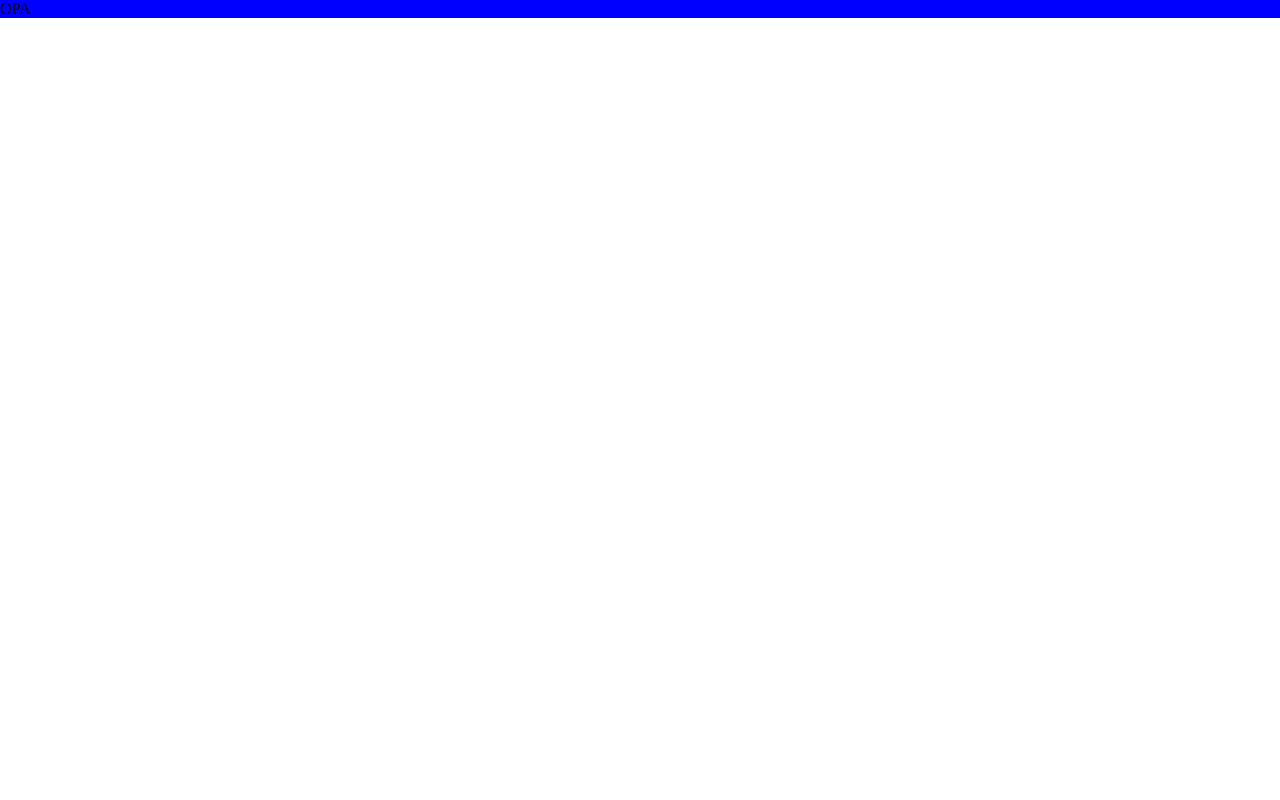
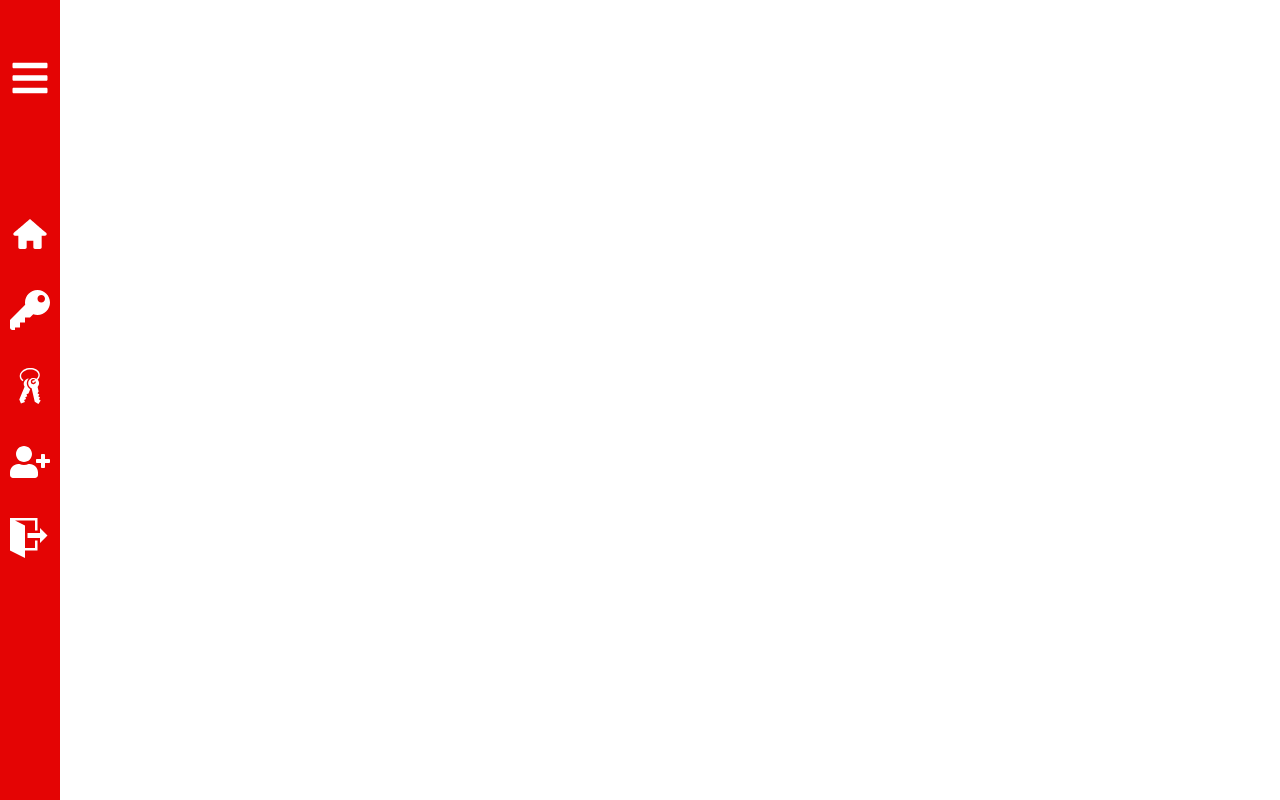
Before and after one commit to DevAlexMiller/rhonline, a React (Vite) app: page /home in a window 1280 px wide. Built offline with nearby package versions, Linux system fonts and the light colour scheme.

Commit message:
Add Sidebar

```diff
--- a/src/components/Inputs/styles.js
+++ b/src/components/Inputs/styles.js
@@ -10,7 +10,6 @@ export const MyInput = styled.input`
   padding: 1vh 2.5vw 1vh 3.5vw;
   outline: none;
   font-size: 1.5vw ;
-
   background: ${props =>
     props.iconPath ? `url(${props.iconPath}) no-repeat 0.9vw center` : 'none'};
   background-size: 2vw 2vw;
@@ -50,7 +49,6 @@ export const InputWrapper = styled.div`
   margin: 1vh 0;
 `;
 
-
 export const IconButton = styled.button`
   position: absolute;
   top: 50%;
@@ -63,7 +61,6 @@ export const IconButton = styled.button`
   justify-content: center;
   cursor: pointer;
   color: #666;
-
   &:hover {
     color: #960202;
   }
--- a/src/components/SideBar/index.jsx
+++ b/src/components/SideBar/index.jsx
@@ -1,11 +1,39 @@
-import {MySideBar} from './styles';
+import React, { useState } from 'react';
+import { FaBars, FaUserPlus } from 'react-icons/fa';
+import { TiHome } from 'react-icons/ti';
+import { ImKey, ImExit } from 'react-icons/im';
+import { GiHouseKeys } from 'react-icons/gi';
+import {MySidebar, MenuItem, IconContainer, Label} from './styles';
 
-const SideBar = () => {
-    return (
-        <MySideBar>
-            <div><p>OPA</p></div>
-        </MySideBar>
-    );
-}
+const Sidebar = ({ isAdmin }) => {
+  const [open, setOpen] = useState(false);
+  const menuItems = [
+    { icon: <TiHome className='icon-home'/>, label: 'Início' },
+    { icon: <ImKey />, label: 'Alterar senha' },
+    ...(isAdmin
+      ? [
+          { icon: <GiHouseKeys />, label: 'Gerenciar senhas' },
+          { icon: <FaUserPlus />, label: 'Novo usuário' }
+        ]
+      : []),
+    { icon: <ImExit />, label: 'Sair' }
+  ];
 
-export default SideBar;
+  return (
+    <MySidebar $open={open}>
+      <MenuItem style={{ marginBottom: '10vh' }}>
+        <IconContainer onClick={() => setOpen(!open)}>
+          <FaBars />
+        </IconContainer>
+        {open && <Label></Label>}
+      </MenuItem>
+      {menuItems.map((item, index) => (
+        <MenuItem key={index}>
+          <IconContainer>{item.icon}</IconContainer>
+          {open && <Label>{item.label}</Label>}
+        </MenuItem>
+      ))}
+    </MySidebar>
+  );
+};
+export default Sidebar;
--- a/src/components/SideBar/styles.js
+++ b/src/components/SideBar/styles.js
@@ -1,5 +1,44 @@
-import styled from 'styled-components'
+import styled from 'styled-components';
 
-export const MySideBar = styled.div `
-    background-color: blue;
-`
+export const MySidebar = styled.div`
+  position: fixed;
+  left: 0;
+  top: 0;
+  width: ${props => (props.$open ? '200px' : '60px')};
+  height: 100vh;
+  background-color: #e40404;
+  display: flex;
+  flex-direction: column;
+  align-items: ${props => (props.$open ? 'flex-start' : 'center')};
+  padding-top: 6vh;
+  gap: 2vh;
+  transition: width 0.6s;
+  svg {
+    color: white;
+    width: 5vw;
+    height: 5vh;
+    cursor: pointer;
+  }
+`;
+
+export const MenuItem = styled.div`
+  display: flex;
+  align-items: center;
+  padding: 10px;
+  gap: 10px;
+  width: 100%;
+  cursor: pointer;
+  transition: background-color 0.2s;
+`;
+
+export const IconContainer = styled.div`
+  display: flex;
+  justify-content: center;
+  width: 40px;
+`;
+
+export const Label = styled.span`
+  color: white;
+  white-space: nowrap;
+  font-size: 16px;
+`;
--- a/src/pages/Home/index.jsx
+++ b/src/pages/Home/index.jsx
@@ -1,6 +1,6 @@
-import { HomePage, HomeContent } from './styles';
+import { HomePage} from './styles';
 import { useSearchParams } from 'react-router-dom';
-import SideBar from '../../components/SideBar';
+import Sidebar from '../../components/SideBar';
 
 function Home(){
     const [searchParams] = useSearchParams();
@@ -9,12 +9,7 @@ function Home(){
 
     return (
         <HomePage>
-            <SideBar>
-
-            </SideBar>
-            <HomeContent>
-
-            </HomeContent>
+            <Sidebar isAdmin={true}/>
         </HomePage>
     )
 }
--- a/src/pages/Home/styles.js
+++ b/src/pages/Home/styles.js
@@ -1,9 +1,9 @@
 import styled from 'styled-components'
 
 export const HomePage = styled.div `
-    background-color: red;
+    display: flex;
+    align-items: center;
+    text-align: center;
+    background-color: #FFF;
+    height: 100vh;
 `
-
-export const HomeContent = styled.div `
-    background-color: green;
-`
--- a/src/pages/Login/index.jsx
+++ b/src/pages/Login/index.jsx
@@ -21,24 +21,20 @@ function Login() {
                 <PageLogo>
                     <LogoImg src="/rhonlineBlack.svg" />
                 </PageLogo>
-
                 <InputComponent
                     placeholder="CPF"
                     iconPath="/userBlack.svg"
                     value={cpf}
                     onChange={e => setCpf(e.target.value)}
                 />
-
                 <InputComponent
                     placeholder="SENHA"
                     iconPath="/keyBlack.svg"
                     type="password"
                     isPassword={true}
                 />
-
                 <Button onClick={onVerificationClick}>Login</Button>
             </LoginContent>
-
             <LoginLogo>
                 <img src="/superbom.svg" />
             </LoginLogo>
```
Also changed, not shown: src/components/Inputs/index.jsx (line endings or trailing spaces).
